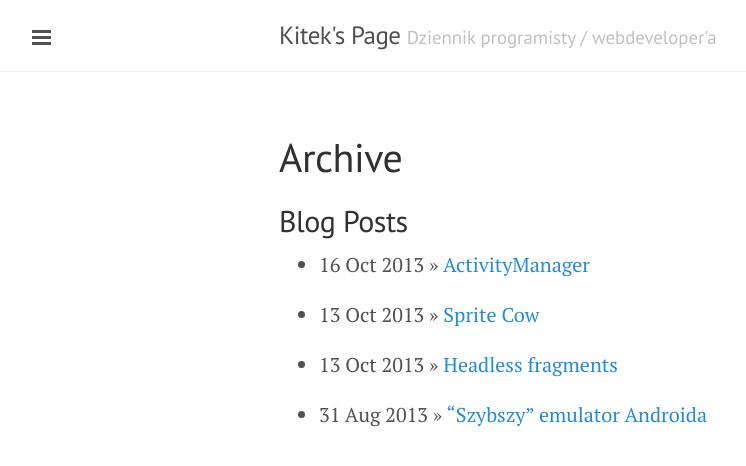
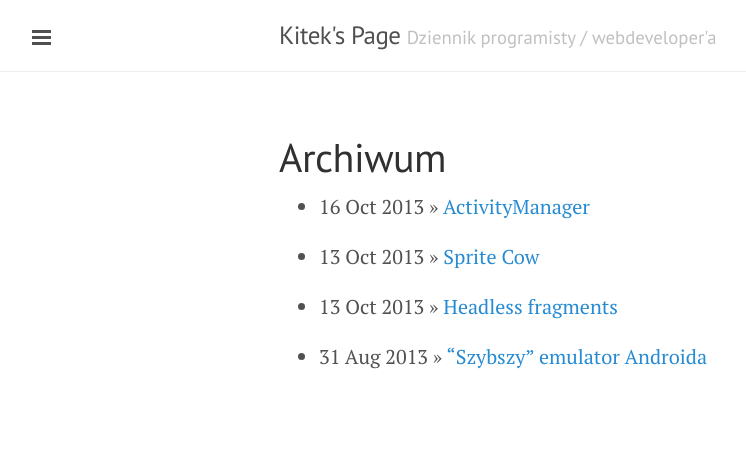
Before and after one commit to kitek/kitek.github.io, a Jekyll site: the page built from archive.md, in a window 1280 px wide. Shown: the top 466 px of the page, without its empty margins (1-747 px from the left). Built offline with Jekyll 4.4.1, drawn with Linux system fonts in a browser that asks for light colours.

```diff
--- /dev/null
+++ b/CNAME
@@ -0,0 +1 @@
+kitek.pl
--- a/_includes/sidebar.html
+++ b/_includes/sidebar.html
@@ -1,17 +1,15 @@
 <input type="checkbox" class="sidebar-checkbox" id="sidebar-checkbox" />
 <div class="sidebar" id="sidebar">
-  <div class="sidebar-item">
-    <p>{{ site.description }}</p>
+  <div id="sitebar-owner-info" class="sidebar-item">
+    <img id="sidebar-owner-avatar" src="http://www.gravatar.com/avatar/dcc624668fb08816dad3ed2ed5797769.jpg" alt="Marcin Kitowicz" />
+    <b>Marcin Kitowicz</b><br />
+    Od ponad 7 lat zajmuje się tworzeniem stron WWW opartych głównie na PHP i ZendFramework. Absolwent informatyki na Politechnice Gdańskiej i PWSZ. Poznał wiele technologii, programował w kilku językach. Szybki umysł, specjalista od wszystkiego i niczego.
+    Od przeszło roku samouk i miłośnik platformy Android. Na co dzień użytkownik iOS'a i OSX'a.
+
   </div>
 
   <nav class="sidebar-nav">
     <a class="sidebar-nav-item{% if page.title == "Home" %} active{% endif %}" href="/">Home</a>
-
-    {% comment %}
-      The code below dynamically generates a sidebar nav of pages with
-      `layout: page` in the front-matter. See readme for usage.
-    {% endcomment %}
-
     {% assign pages_list = site.pages %}
     {% for node in pages_list %}
       {% if node.title != null %}
--- a/archive.md
+++ b/archive.md
@@ -1,9 +1,7 @@
 ---
 layout: page
-title: Archive
+title: Archiwum
 ---
-
-## Blog Posts
 
 {% for post in site.posts %}
   * {{ post.date | date_to_string }} &raquo; [ {{ post.title }} ]({{ post.url }})
--- a/public/css/poole.css
+++ b/public/css/poole.css
@@ -409,3 +409,11 @@ a.pagination-item:hover {
   margin-left: auto;
   margin-right: auto;
 }
+#sidebar-owner-avatar {
+  float:left;
+  margin-right: 8px;
+  margin-bottom: 8px;
+}
+#sitebar-owner-info {
+
+}
```
Also changed, not shown: about.md (deleted, +0 -6 lines), 1 other file.
